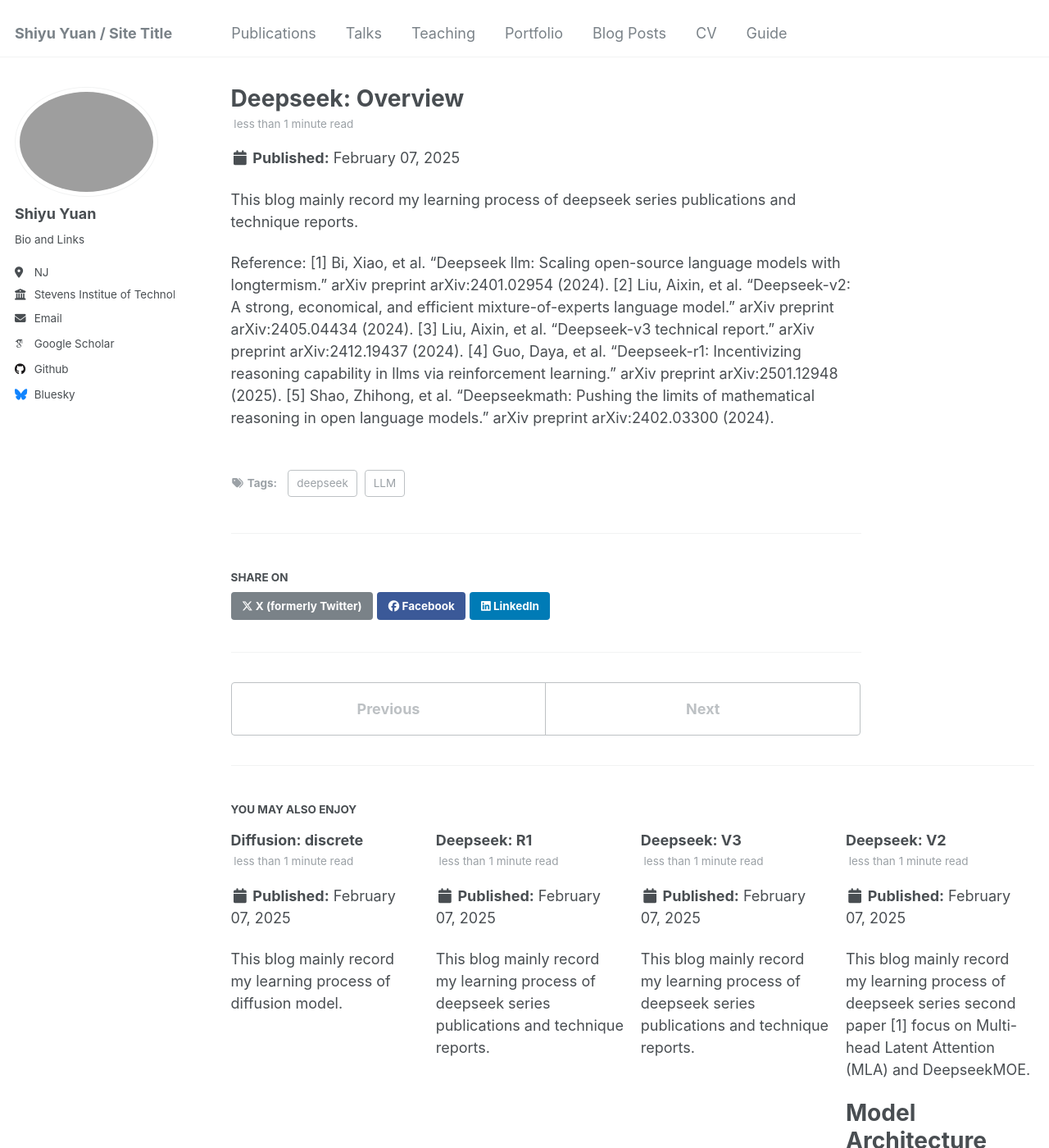
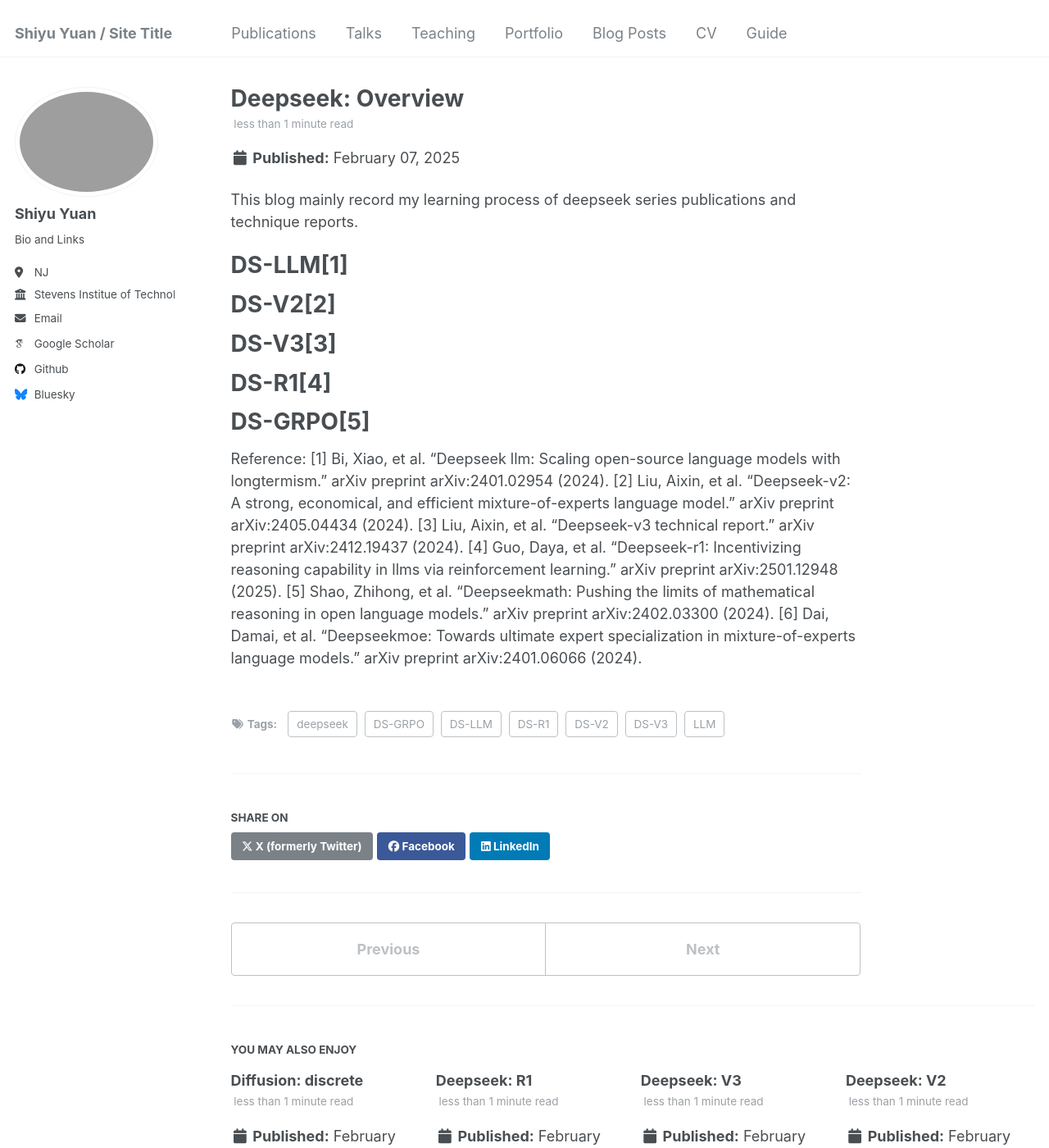
Before and after one commit to syyuan2021/syy2025, a Jekyll site: the page built from _posts/2025-02-07-blog-post-0.md, in a window 1280 px wide and 1400 px high. Shown: the whole window at 82% size. Built offline with Jekyll 4.4.1, drawn with Linux system fonts in a browser that asks for light colours; some web fonts are replaced.

Commit message:
Update 2025-02-07-blog-post-0.md

```diff
--- a/_posts/2025-02-07-blog-post-0.md
+++ b/_posts/2025-02-07-blog-post-0.md
@@ -5,9 +5,25 @@ permalink: /2025/02/07/blog-post-0/
 tags:
   - LLM
   - deepseek
+  - DS-LLM
+  - DS-V2
+  - DS-V3
+  - DS-R1
+  - DS-GRPO
 ---
 
 This blog mainly record my learning process of deepseek series publications and technique reports.
+
+# DS-LLM[1]
+
+
+# DS-V2[2]
+
+# DS-V3[3]
+
+# DS-R1[4]
+
+# DS-GRPO[5]
 
 
 
@@ -24,3 +40,4 @@ Reference:
 [3] Liu, Aixin, et al. "Deepseek-v3 technical report." arXiv preprint arXiv:2412.19437 (2024).
 [4] Guo, Daya, et al. "Deepseek-r1: Incentivizing reasoning capability in llms via reinforcement learning." arXiv preprint arXiv:2501.12948 (2025).
 [5] Shao, Zhihong, et al. "Deepseekmath: Pushing the limits of mathematical reasoning in open language models." arXiv preprint arXiv:2402.03300 (2024).
+[6] Dai, Damai, et al. "Deepseekmoe: Towards ultimate expert specialization in mixture-of-experts language models." arXiv preprint arXiv:2401.06066 (2024).
```
